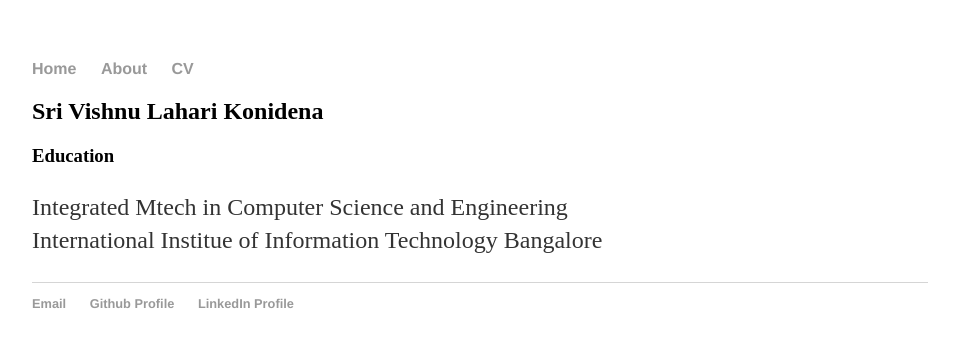
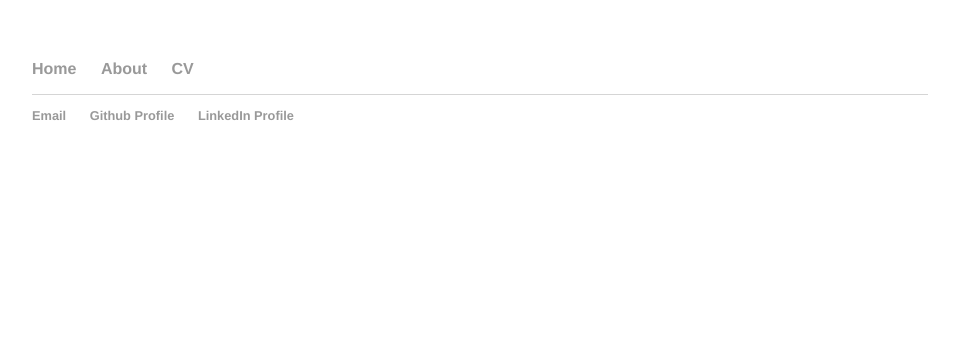
Before and after one commit to Lahari-5139/Lahari-5139.github.io, a Jekyll site: the page built from cv.html, in a window 1280 px wide. Shown: the top 347 px of the page, without its empty margins (160-1119 px from the left). Built offline with Jekyll 4.4.1, drawn with Linux system fonts in a browser that asks for light colours.

Commit message:
Update cv.html

```diff
--- a/_layouts/cv.html
+++ b/_layouts/cv.html
@@ -16,12 +16,7 @@
 	        		<li><a href="/cv">CV</a></li>
 	    		</ul>
 			</nav>
-      <h2>Sri Vishnu Lahari Konidena</h2>
-			<div>
-      <h3>Education</h3>
-      <p>Integrated Mtech in Computer Science and Engineering<br/>
-      International Institue of Information Technology Bangalore</p>
-      </div>
+
 			<footer>
 	    		<ul>
 	        		<li><a href="mailto:vishnu_lahari@yahoo.com">Email</a></li>
```
